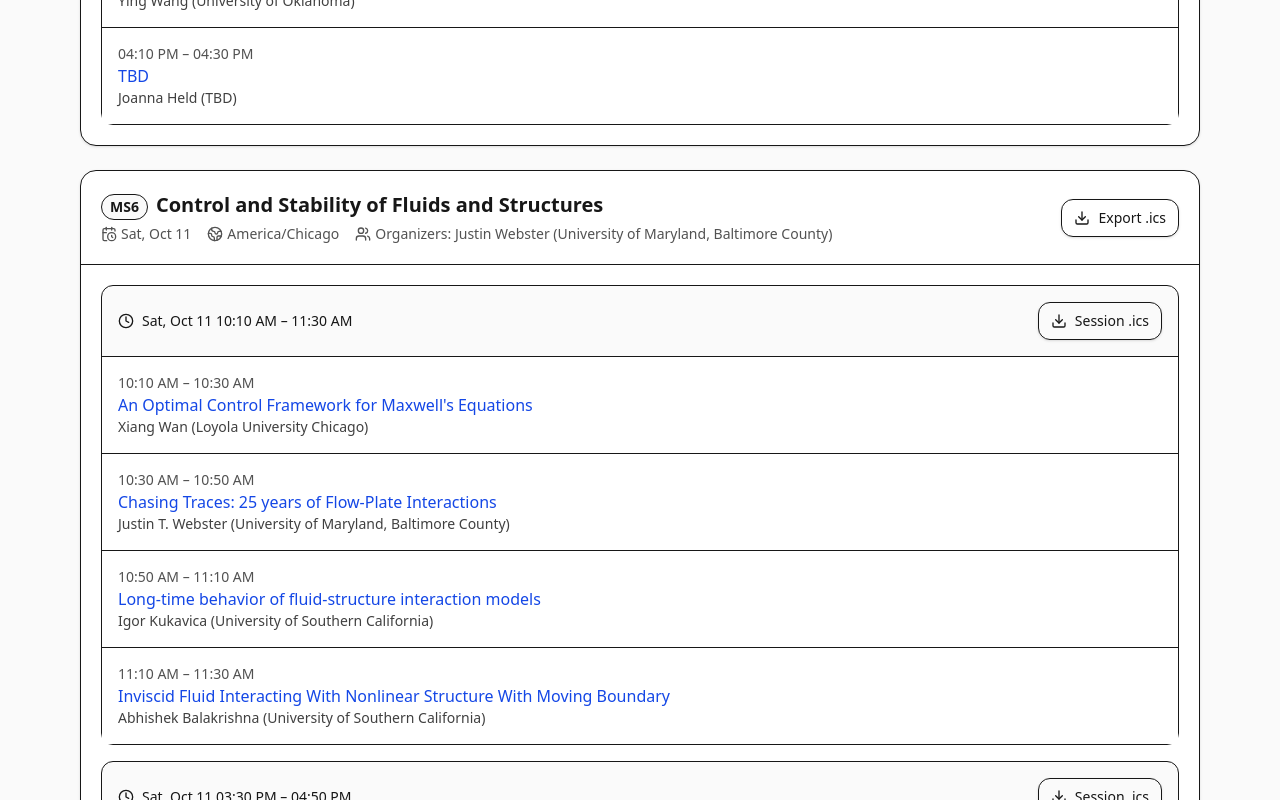
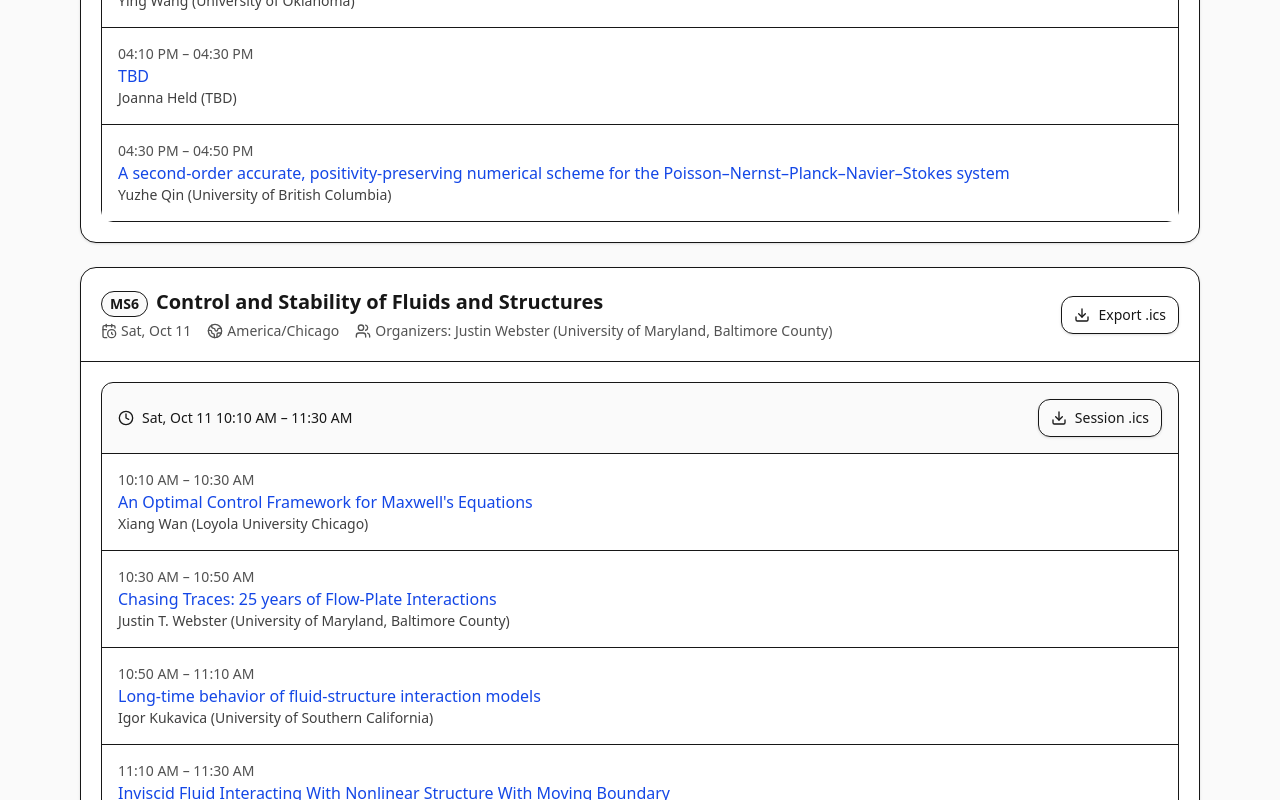
Before and after one commit to SIAM-UARK/UARK-SIAM-CSS-25, a React (Vite) app: page / in a window 1280 px wide. Shown: the part 4880-5680 px from the top of the page. Built offline with nearby package versions, Linux system fonts and the light colour scheme.

Commit message:
update Yuzhe MS05

```diff
--- a/src/data/abstract/05_computational-mathematics-and-related-applications.json
+++ b/src/data/abstract/05_computational-mathematics-and-related-applications.json
@@ -66,6 +66,17 @@
       ],
       "abstract": "Recent advances in Bayesian uncertainty quantification with transitional Markov chain Monte Carlo (TMCMC) have produced algorithms that are both highly parallelizable and computationally efficient, opening the way to applications that were previously out of reach. In this talk, I will outline the essential elements of Bayesian uncertainty quantification via TMCMC and show how they can be applied to molecular simulation. I will focus on dissipative particle dynamics, a particle-based method particularly suited to modeling extended biomolecular structures, and illustrate the approach with a lipid bilayer membrane in fluid. Applying TMCMC to this system allows us to recover target parameters together with their associated uncertainty distributions, demonstrating both the feasibility and the practical value of Bayesian uncertainty quantification in complex particle simulations. This work was supported in part by ANID FONDECYT Regular grant No. 1221220.",
       "_match": "title"
+    },
+    {
+      "title": "A second-order accurate, positivity-preserving numerical scheme for the Poisson–Nernst–Planck–Navier–Stokes system",
+      "speakers": [
+        {
+          "name": "Yuzhe Qin",
+          "affiliation": "University of British Columbia"
+        }
+      ],
+      "abstract": "Electro-diffusion of ions coupled with fluid motion arises in microfluidics, electrochemistry, and soft matter. I will present a structure-preserving, second-order scheme (in time and space) for the coupled Poisson--Nernst--Planck--Navier--Stokes system. The key idea is to recast the PNP equations as a gradient flow with non-constant mobility within the energetic variational framework, then use a MAC finite-difference discretization in space and a modified Crank-Nicolson with second-order extrapolation in time. Nonlinear regularization in the chemical potential guarantees positivity of concentrations; a semi-implicit treatment of convection and the momentum equations ensures stability without sacrificing accuracy. I will outline proofs of unique solvability, discrete total energy dissipation, and optimal order error bounds, and show benchmarks consistent with the theory. The result is a practical, rigorously analyzed tool for reliably simulating electro-hydrodynamic phenomena.",
+      "_match": "title"
     }
   ]
 }
--- a/src/data/abstract/15_recent-advances-in-numerical-pdes.json
+++ b/src/data/abstract/15_recent-advances-in-numerical-pdes.json
@@ -46,17 +46,6 @@
       "_match": "title"
     },
     {
-      "title": "A second-order accurate, positivity-preserving numerical scheme for the Poisson–Nernst–Planck–Navier–Stokes system",
-      "speakers": [
-        {
-          "name": "Yuzhe Qin",
-          "affiliation": "University of British Columbia"
-        }
-      ],
-      "abstract": "Electro-diffusion of ions coupled with fluid motion arises in microfluidics, electrochemistry, and soft matter. I will present a structure-preserving, second-order scheme (in time and space) for the coupled Poisson--Nernst--Planck--Navier--Stokes system. The key idea is to recast the PNP equations as a gradient flow with non-constant mobility within the energetic variational framework, then use a MAC finite-difference discretization in space and a modified Crank-Nicolson with second-order extrapolation in time. Nonlinear regularization in the chemical potential guarantees positivity of concentrations; a semi-implicit treatment of convection and the momentum equations ensures stability without sacrificing accuracy. I will outline proofs of unique solvability, discrete total energy dissipation, and optimal order error bounds, and show benchmarks consistent with the theory. The result is a practical, rigorously analyzed tool for reliably simulating electro-hydrodynamic phenomena.",
-      "_match": "title"
-    },
-    {
       "title": "Semi-Lagrangian Discontinuous Galerkin Methods for Multiscale Vlasov-Poisson Systems",
       "speakers": [
         {
--- a/src/sessions.js
+++ b/src/sessions.js
@@ -273,6 +273,15 @@ export default [
             "affiliation": "TBD"
           }
         ]
+      },
+      {
+        "title": "A second-order accurate, positivity-preserving numerical scheme for the Poisson–Nernst–Planck–Navier–Stokes system",
+        "speakers": [
+          {
+            "name": "Yuzhe Qin",
+            "affiliation": "University of British Columbia"
+          }
+        ]
       }
     ],
     sessions: [
@@ -292,7 +301,8 @@ export default [
         talks: [
           { title: "Mathematical model of how the  immune system fights  a viral infection", start: "2025-10-11T15:30:00-05:00", end: "2025-10-11T15:50:00-05:00", speakers: [{ name: "Benito Chen-Charpentier", affiliation: "University of Texas at Arlington" }] },
           { title: "Numerical studies to the Chaplygin gas equation", start: "2025-10-11T15:50:00-05:00", end: "2025-10-11T16:10:00-05:00", speakers: [{ name: "Ying Wang", affiliation: "University of Oklahoma" }] },
-          { title: "TBD", start: "2025-10-11T16:10:00-05:00", end: "2025-10-11T16:30:00-05:00", speakers: [{ name: "Joanna Held", affiliation: "TBD" }] }
+          { title: "TBD", start: "2025-10-11T16:10:00-05:00", end: "2025-10-11T16:30:00-05:00", speakers: [{ name: "Joanna Held", affiliation: "TBD" }] },
+          { title: "A second-order accurate, positivity-preserving numerical scheme for the Poisson–Nernst–Planck–Navier–Stokes system", start: "2025-10-11T16:30:00-05:00", end: "2025-10-11T16:50:00-05:00", speakers: [{ name: "Yuzhe Qin", affiliation: "University of British Columbia" }] }
         ]
       }
     ]
@@ -1357,9 +1367,9 @@ export default [
       },
       {
         start: "2025-10-11T17:00:00-05:00",
-        end: "2025-10-11T18:00:00-05:00",
-        talks: [
-          { title: "Parameter-robust operator preconditioning for condensed hybridized systems", start: "2025-10-11T17:00:00-05:00", end: "2025-10-11T17:20:00-05:00", speakers: [{ name: "Jeonghun J. Lee", affiliation: "Baylor University" }] },
+        end: "2025-10-11T18:20:00-05:00",
+        talks: [
+          { title: "Finite element discretization of multiple-network poroelasticity with fluid transfer constraints", start: "2025-10-11T17:00:00-05:00", end: "2025-10-11T17:20:00-05:00", speakers: [{ name: "Jeonghun J. Lee", affiliation: "Baylor University" }] },
           { title: "Error Analysis of An Upwind Weak Galerkin Finite Element Method for Time-Dependent Hyperbolic Problems", start: "2025-10-11T17:20:00-05:00", end: "2025-10-11T17:40:00-05:00", speakers: [{ name: "Saqib Hussain", affiliation: "Texas A&M International University" }] },
           { title: "Semi-Lagrangian Discontinuous Galerkin Methods for Multiscale Vlasov-Poisson Systems", start: "2025-10-11T17:40:00-05:00", end: "2025-10-11T18:00:00-05:00", speakers: [{ name: "Dauda Gambo", affiliation: "Iowa State University" }] },
           { title: "A Dynamic Flux-Based Surrogate Approach to Interface Couplings Involving Full-Order Models and DMD-Based Surrogates", start: "2025-10-11T18:00:00-05:00", end: "2025-10-11T18:20:00-05:00", speakers: [{ name: "Edward Huynh", affiliation: "The University of Texas at Austin" }] }
```
